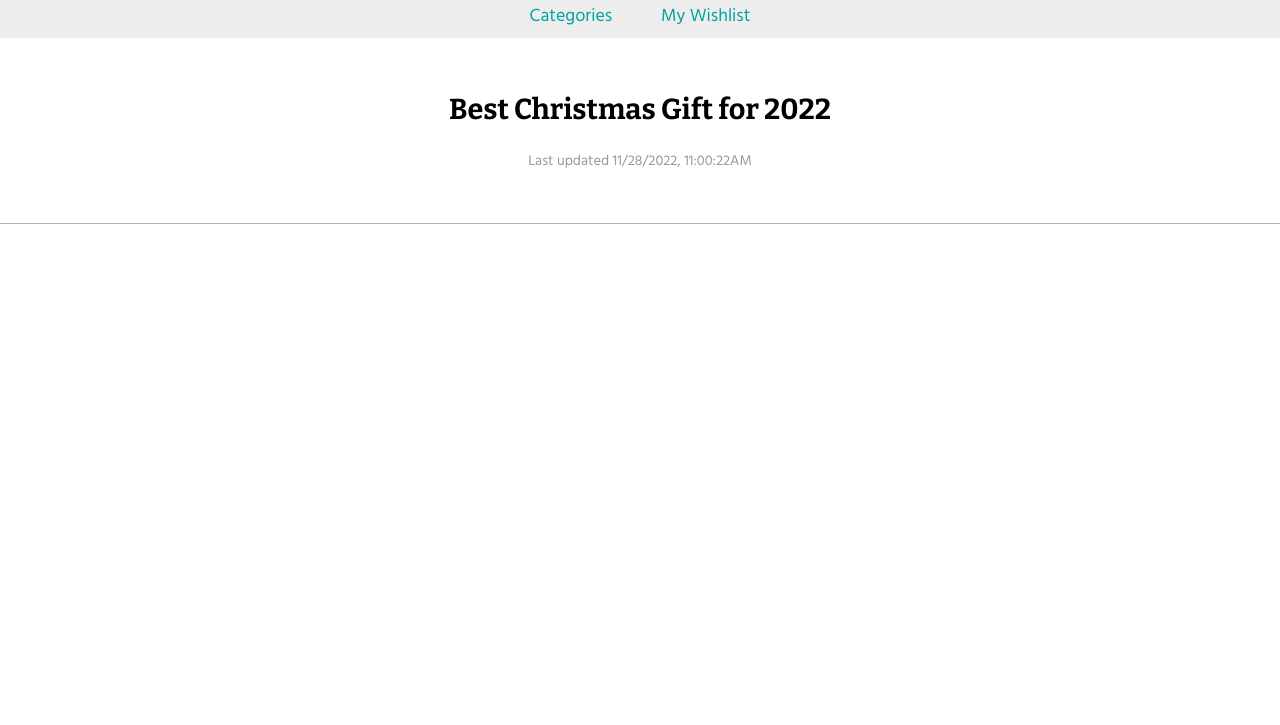
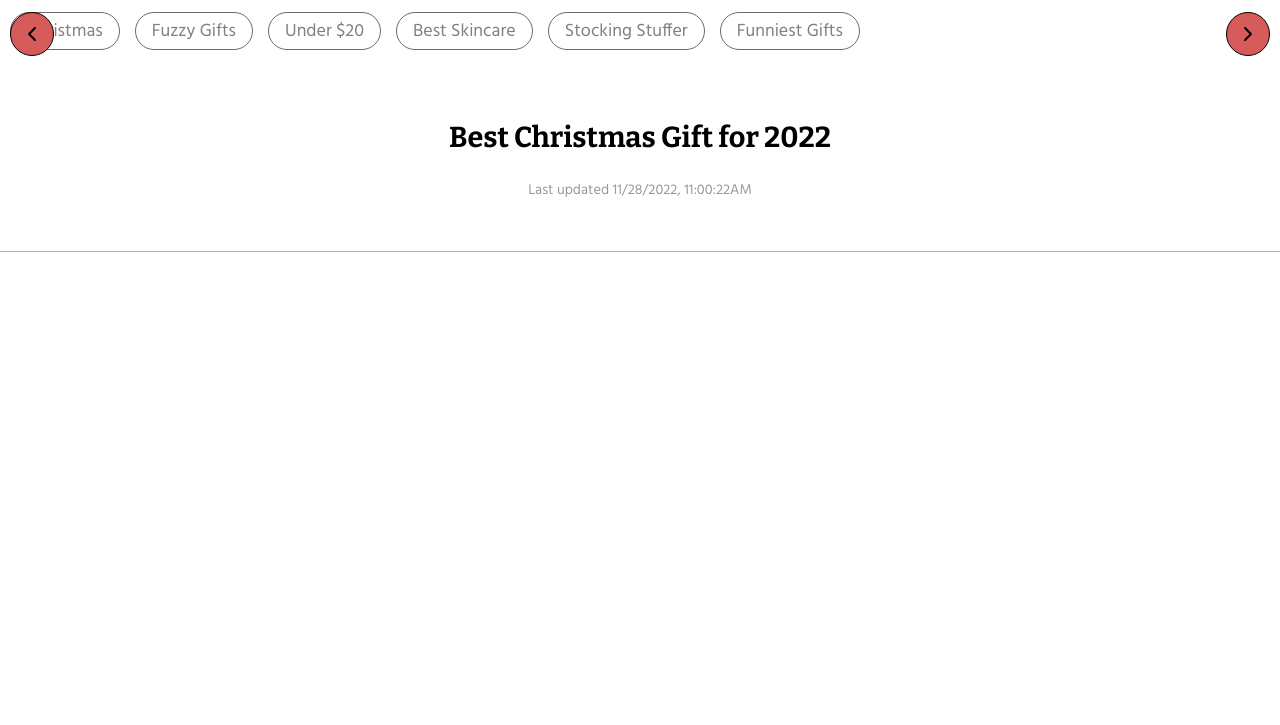
Before and after one commit to thepatrick00/sanity-studio, a plain HTML site: page frontend/index.html in a window 1280 px wide. Shown: the part 75-800 px from the top of the page. Drawn offline with nearby package versions, Linux system fonts and the light colour scheme; no server answers.

Commit message:
working on side scroll list category bar

```diff
--- a/frontend/index.html
+++ b/frontend/index.html
@@ -18,14 +18,19 @@
                 <a href="/" class="logoCtr__a">BE GIFTABLE</a>
             </h1>
             <nav>
-                <ul class="nav__ul">
-                    <li class="nav__li">
-                        <a href="">Categories</a>
-                    </li>
-                    <li class="nav__li">
-                        <a href="">My Wishlist</a>
-                    </li>
-                </ul>
+                <div class="nav__categories"><a href="/">Christmas</a></div>
+                <div class="nav__categories"><a href="/">Fuzzy Gifts</a></div>
+                <div class="nav__categories"><a href="/">Under $20</a></div>
+                <div class="nav__categories"><a href="/">Best Skincare</a></div>
+                <div class="nav__categories"><a href="/">Stocking Stuffer</a></div>
+                <div class="nav__categories"><a href="/">Funniest Gifts</a></div>
+
+                <button class="nav__scroll nav__scroll--prev">
+                    <img src="./images/chevron-left.svg" alt="">
+                </button>
+                <button class="nav__scroll nav__scroll--next">
+                    <img src="./images/chevron-right.svg" alt="">
+                </button>
             </nav>
         </header>
         <main>
--- a/frontend/script.js
+++ b/frontend/script.js
@@ -2,25 +2,26 @@
 let PROJECT_ID = "e47h2o9m";
 let DATASET = "production";
 // _type is the value of the inital name value of card.js
-let QUERY = encodeURIComponent('*[_type == "card"]');
+let QUERY = encodeURIComponent('*[_type == "lists"]');
 // Compose the URL for your project's endpoint and add the query
-let PROJECT_URL = `https://${PROJECT_ID}.api.sanity.io/v2021-10-21/data/query/${DATASET}?query=${QUERY}`;
+// let PROJECT_URL = `https://${PROJECT_ID}.api.sanity.io/v2021-10-21/data/query/${DATASET}?query=${QUERY}`;
 
 
 fetch(PROJECT_URL)
     .then((res) => res.json())
     // destructure result object b/c others don't matter
     .then(({ result }) => {
-        result.forEach((data_set, index) => {
-            console.log(data_set)
-            createCard(data_set, index)
+        const list = result[0];
+        list.cards.forEach((card, index) => {
+            createCard(card, index)
         })
     })
     .catch((err) => console.error(err));
 
-const orderedListEl = document.querySelector('.list');
 
-function createCard(res, index) {
+function createCard(atr, index) {
+    const orderedListEl = document.querySelector('.list');
+
     const li = document.createElement('li')
     const span = document.createElement('span')
     span.classList.add('card__left')
@@ -30,7 +31,6 @@ function createCard(res, index) {
     img.classList.add('card__img')
     span.textContent = index + 1;
 
-    const atr = res;
 
     const mid__p = document.createElement('p');
     mid__p.textContent = atr.brand_name;
@@ -57,6 +57,6 @@ function createCard(res, index) {
     a.appendChild(span)
     a.appendChild(div)
     a.appendChild(img)
-    // console.log(li, span, div, img)
+
     orderedListEl.appendChild(li);
 }
--- a/frontend/style.css
+++ b/frontend/style.css
@@ -92,19 +92,40 @@ header {
 }
 
 nav {
-  background-color: hsl(0, 0%, 93%);
-  padding: 0.5rem 0;
+  border-top: 1px solid hsl(0, 0%, 86%);
+  display: flex;
+  /* make sure the list categories words not wrap onto another line */
+  white-space: nowrap;
+  gap: 15px;
+  padding: 1rem 10px;
+  overflow-x: scroll;
+  position: relative;
 }
-.nav__ul {
-  display: flex;
-  list-style: none;
-  justify-content: center;
-  gap: .8rem;
-  padding-left: 0;
+.nav__categories {
+  padding: .3rem 1rem;
+  border: 1px solid rgb(107, 107, 107);
+  border-radius: 50px;
 }
-.nav__li a {
-  padding: 0.5em 1em;
-  color: hsl(180deg, 100%, 32%);
+.nav__scroll {
+  border-radius: 50px;
+  border: 1px solid black;
+  background-color: hsl(0, 60%, 60%);
+  color: white;
+  width: 44px;
+  height: 44px;
+  display: grid;
+  place-content: center;
+  cursor: pointer;
+}
+.nva__scroll svg {
+  margin: 0;
+}
+.nav__scroll--prev {
+  position: absolute;
+}
+.nav__scroll--next {
+  position: absolute;
+  right: 10px;
 }
 
 main {
--- a/sanity-project-1/schemas/card.js
+++ b/sanity-project-1/schemas/card.js
@@ -1,6 +1,6 @@
 export default {
     name: 'card',
-    type: 'document',
+    type: 'object',
     title: 'Product Card',
     fields: [
       {
```
Also changed, not shown: documentation/documentation.md (+3 -1 lines), frontend/images/chevron-left.svg (added), frontend/images/chevron-right.svg (added), sanity-project-1/dist/index.html, sanity-project-1/dist/static/js/vendor.bundle.js, 1 other file.
